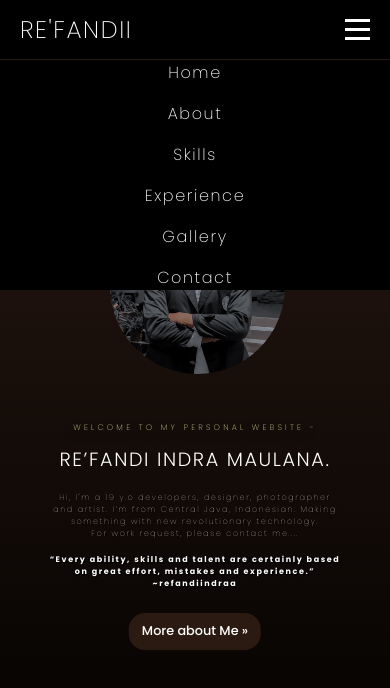
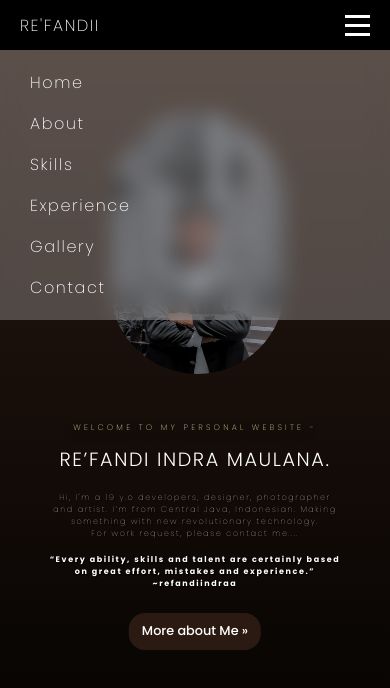
Before and after one commit to Refandii/refandii.github.io, a plain HTML site: page index.html in a window 390 px wide. Both pictures are taken after a click on the element 357 px from the left and 29 px from the top of the page. Shown: the top 688 px of the page. Drawn offline with nearby package versions, Linux system fonts and the light colour scheme.

Commit message:
six commit

```diff
--- a/style.css
+++ b/style.css
@@ -22,7 +22,7 @@ body{
 /* Navbar */
 .navbar {
     width: 100vw;
-    height: 7vh;
+    height: 50px;
     display: flex;
     justify-content: space-between;
     align-items: center;
@@ -60,7 +60,7 @@ body{
 }
 
 .nav-list a:hover {
-    color: var(--3-color);
+    color: var(--5-color);
 }
 
 .menu-toggle {
@@ -78,15 +78,25 @@ body{
 
 /* Responsive Styles */
 @media screen and (max-width: 678px) {
-    .nav-list {
+    .nav-list{
         display: none;
         flex-direction: column;
+        align-items: flex-start;
+        justify-content: flex-start;
         width: 100%;
-        position: absolute;
-        top: 60px;
+        padding: 20px 0 20px 0;
+        backdrop-filter: blur(10px);
+        position: fixed;
+        right: 100%;
+        top: 50px;
         left: 0;
-        background-color: black;
+        background-color: rgba(255, 255, 255, 0.24);
         text-align: center;
+    }
+
+    .nav-list a{
+        width: 100%;
+        padding: 10px 100vw 10px 0px;
     }
 
     .nav-list.active {
@@ -95,6 +105,14 @@ body{
 
     .menu-toggle {
         display: flex;
+    }
+
+    .logo {
+        color: white;
+        font-size: 16px;
+        font-weight: 200;
+        text-transform: uppercase;
+        letter-spacing: .1rem;
     }
 }
 
```
